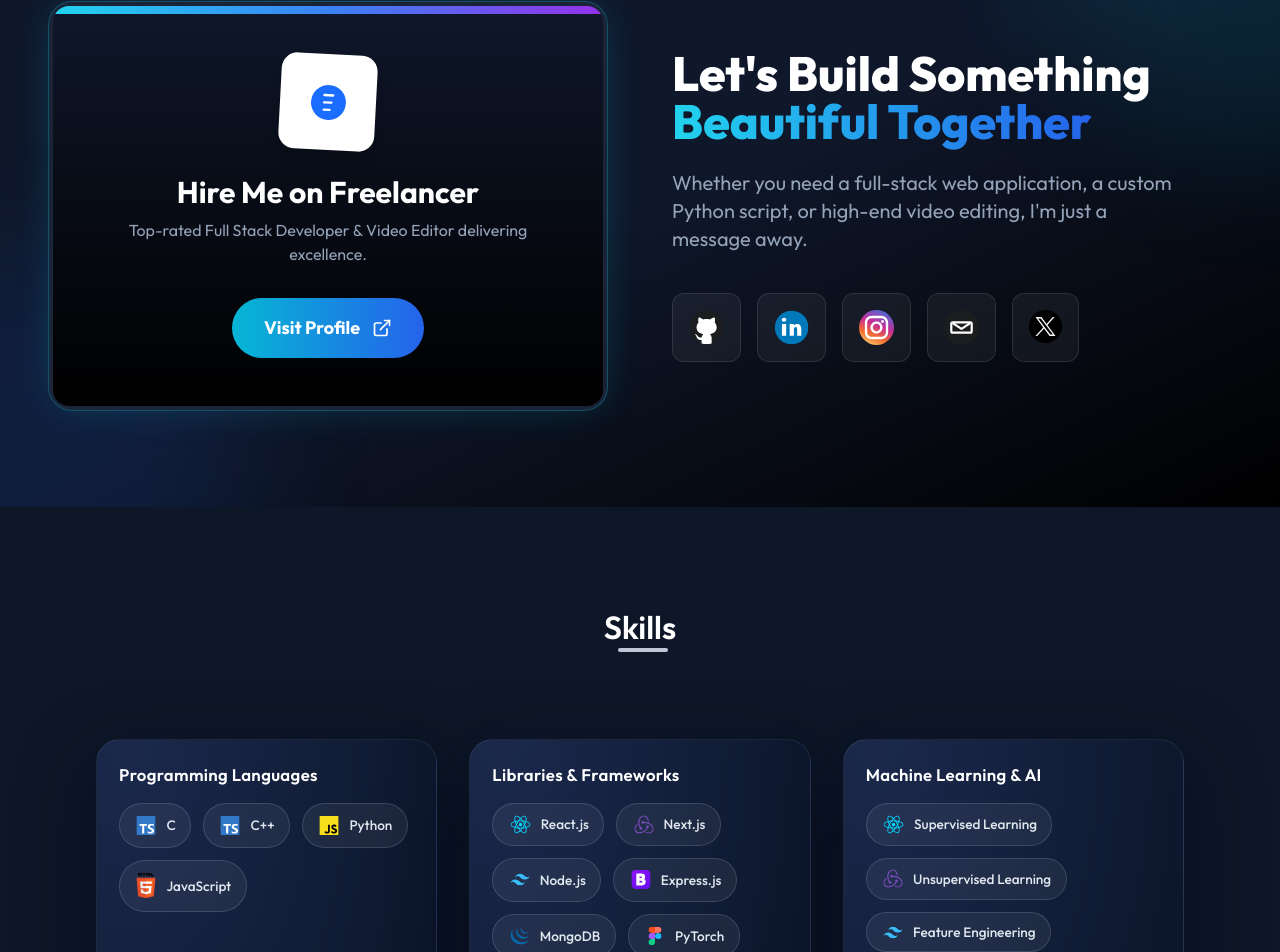
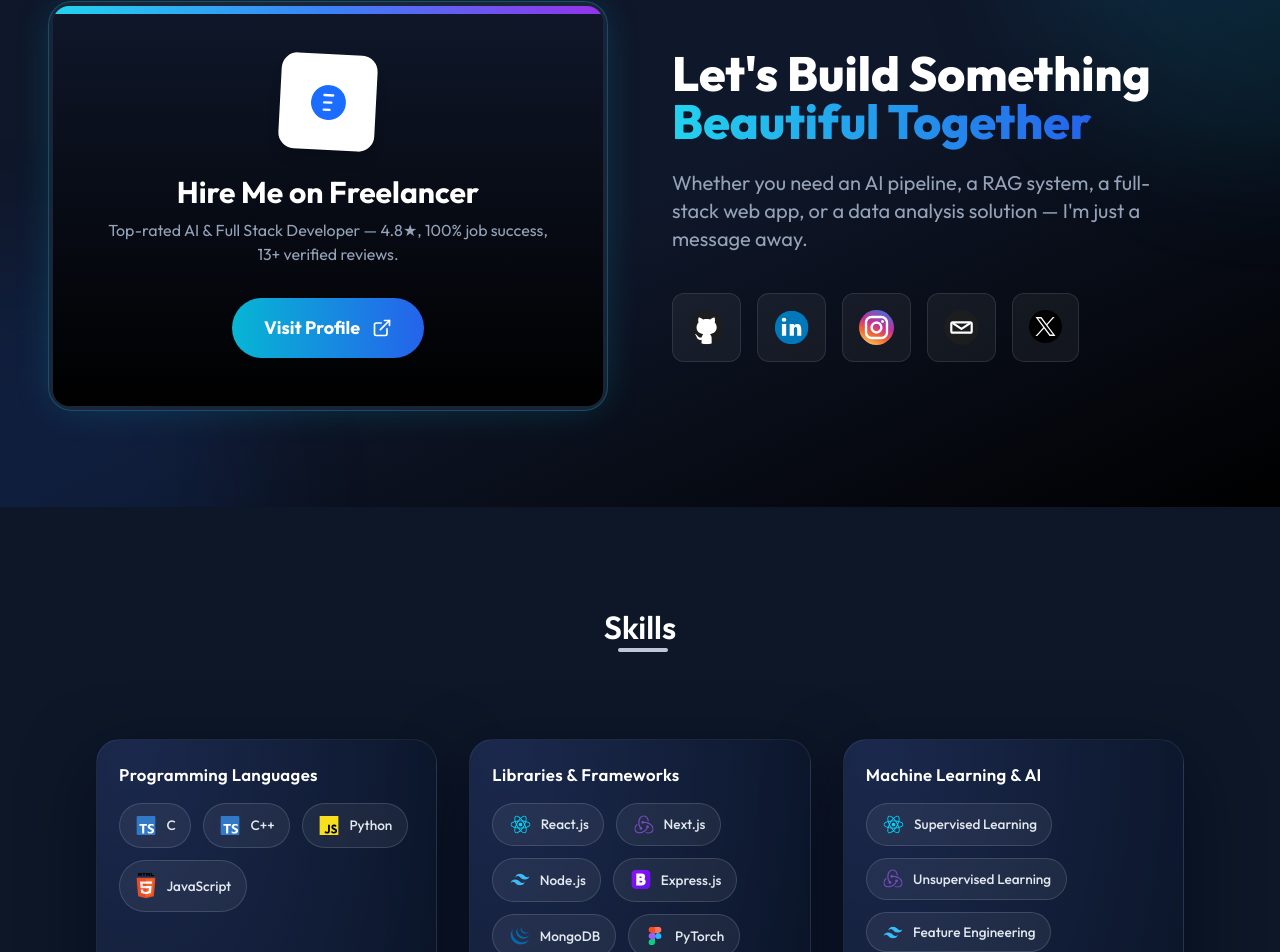
Before and after one commit to jayyx3/portfolio, a React (Vite) app: page / in a window 1280 px wide. Shown: the part 8188-9140 px from the top of the page. Built offline with nearby package versions, Linux system fonts and the light colour scheme.

Commit message:
Update FreelanceSpotlight.tsx

```diff
--- a/src/components/freelance-spotlight/FreelanceSpotlight.tsx
+++ b/src/components/freelance-spotlight/FreelanceSpotlight.tsx
@@ -68,7 +68,7 @@ const FreelanceSpotlight = () => {
                                     Hire Me on Freelancer
                                 </h3>
                                 <p className={`mb-8 ${isDark ? 'text-slate-400' : 'text-slate-600'}`}>
-                                    Top-rated Full Stack Developer & Video Editor delivering excellence.
+                                    Top-rated AI & Full Stack Developer — 4.8★, 100% job success, 13+ verified reviews.
                                 </p>
 
                                 <a
@@ -106,7 +106,7 @@ const FreelanceSpotlight = () => {
                         </h2>
 
                         <p className={`text-xl mb-10 max-w-lg mx-auto lg:mx-0 ${isDark ? 'text-slate-400' : 'text-slate-600'}`}>
-                            Whether you need a full-stack web application, a custom Python script, or high-end video editing, I'm just a message away.
+                            Whether you need an AI pipeline, a RAG system, a full-stack web app, or a data analysis solution — I'm just a message away.
                         </p>
 
                         <div className="flex flex-wrap justify-center lg:justify-start gap-4">
```
